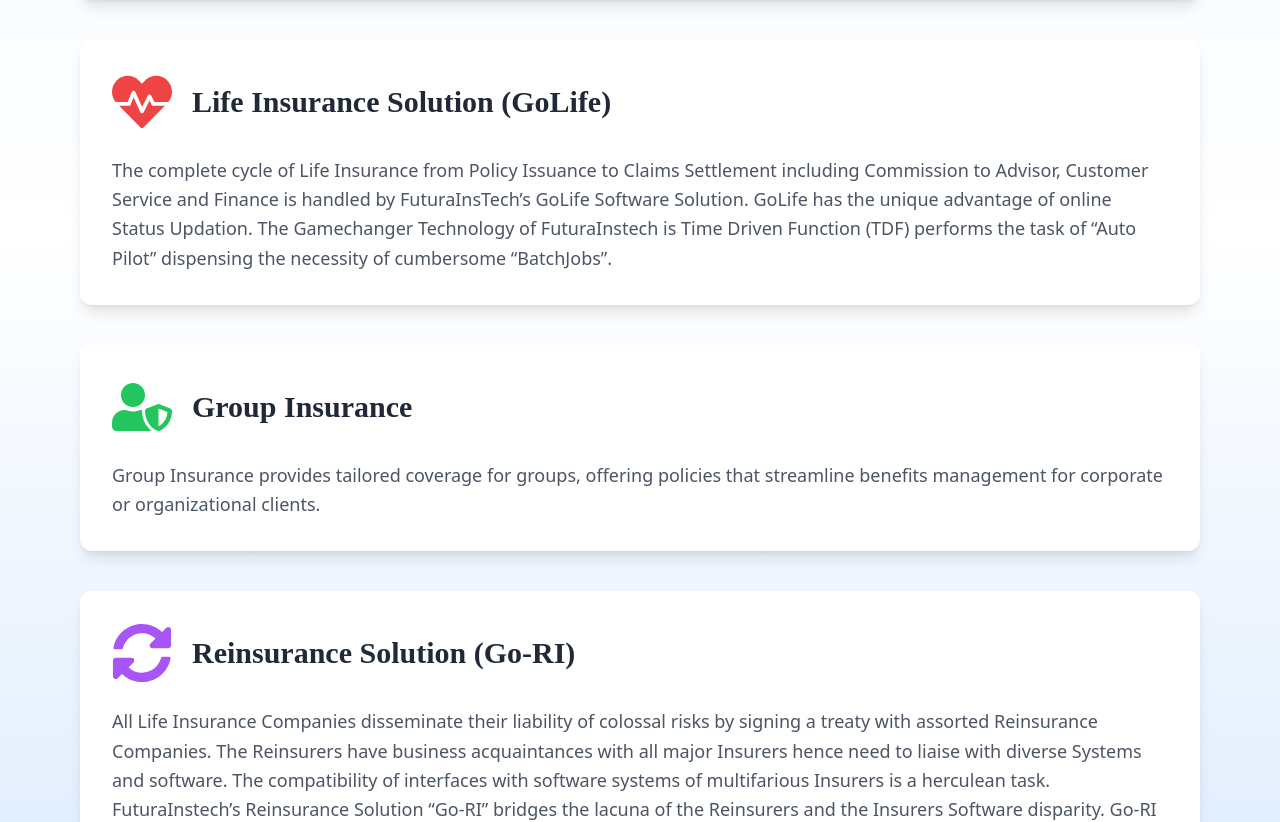
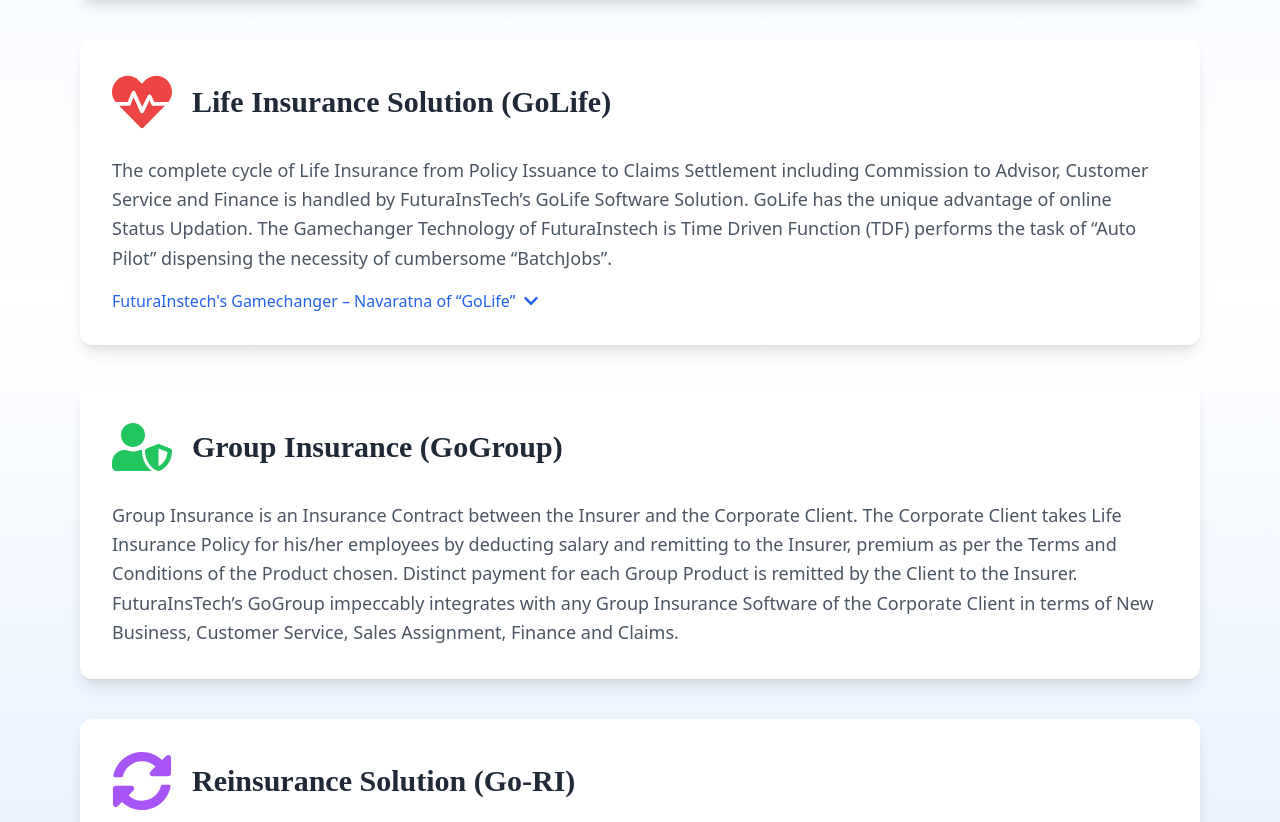
Before and after one commit to Kishore-r-77/office_projects, a React (Vite) app in the folder frontend/futurasite/: page / in a window 1280 px wide. Shown: the part 8681-9503 px from the top of the page. Built offline with nearby package versions, Linux system fonts and the light colour scheme; the HTML template or start-up script is replaced by a standard one.

Commit message:
updated fitkernel section by moving gemsofgolife in futurasite

```diff
--- a/frontend/futurasite/src/App.tsx
+++ b/frontend/futurasite/src/App.tsx
@@ -55,7 +55,7 @@
         {/* <Swipe /> */}
         <FitKernelSection />
         <TechnicalStack />
-        <GemsOfGoLife />
+        {/* <GemsOfGoLife /> */}
         <OperationalModal />
         <Location />
         <br />
--- a/frontend/futurasite/src/components/FitKernelSection/FitKernelSection.tsx
+++ b/frontend/futurasite/src/components/FitKernelSection/FitKernelSection.tsx
@@ -1,4 +1,4 @@
-import React from "react";
+import React, { useState } from "react";
 import { motion } from "framer-motion";
 import AOS from "aos";
 import "aos/dist/aos.css";
@@ -7,12 +7,16 @@
   FaHeartbeat,
   FaUserShield,
   FaSyncAlt,
+  FaChevronDown,
 } from "react-icons/fa";
+import GemsOfGoLife from "../GemsOfGoLife/GemsOfGoLife"; // Assuming you have created this component
 
 // Initialize AOS for scroll animations
 AOS.init();
 
 const FitKernelSection = () => {
+  const [isExpanded, setIsExpanded] = useState(false); // State to manage collapsible
+
   const sectionData = [
     {
       title:
@@ -25,10 +29,11 @@
       title: "Life Insurance Solution (GoLife)",
       description: `The complete cycle of Life Insurance from Policy Issuance to Claims Settlement including Commission to Advisor, Customer Service and Finance is handled by FuturaInsTech’s GoLife Software Solution. GoLife has the unique advantage of online Status Updation. The Gamechanger Technology of FuturaInstech is Time Driven Function (TDF) performs the task of “Auto Pilot” dispensing the necessity of cumbersome “BatchJobs”.`,
       icon: <FaHeartbeat className="text-6xl text-red-500" />,
+      hasCollapsible: true, // Indicate this item has a collapsible section
     },
     {
-      title: "Group Insurance",
-      description: `Group Insurance provides tailored coverage for groups, offering policies that streamline benefits management for corporate or organizational clients.`,
+      title: "Group Insurance (GoGroup)",
+      description: `Group Insurance is an Insurance Contract between the Insurer and the Corporate Client. The Corporate Client takes Life Insurance Policy for his/her employees by deducting salary and remitting to the Insurer, premium as per the Terms and Conditions of the Product chosen. Distinct payment for each Group Product is remitted by the Client to the Insurer. FuturaInsTech’s GoGroup impeccably integrates with any Group Insurance Software of the Corporate Client in terms of New Business, Customer Service, Sales Assignment, Finance and Claims.`,
       icon: <FaUserShield className="text-6xl text-green-500" />,
     },
     {
@@ -68,6 +73,27 @@
             <p className="leading-relaxed text-lg text-gray-600 dark:text-gray-300 font-light">
               {item.description}
             </p>
+
+            {item.hasCollapsible && (
+              <div>
+                <button
+                  onClick={() => setIsExpanded(!isExpanded)}
+                  className="mt-4 flex items-center text-blue-600 dark:text-blue-400 font-medium"
+                >
+                  FuturaInstech's Gamechanger – Navaratna of “GoLife”
+                  <FaChevronDown
+                    className={`ml-2 transition-transform duration-300 ${
+                      isExpanded ? "rotate-180" : "rotate-0"
+                    }`}
+                  />
+                </button>
+                {isExpanded && (
+                  <div className="mt-4">
+                    <GemsOfGoLife />
+                  </div>
+                )}
+              </div>
+            )}
           </motion.div>
         ))}
       </div>
```
